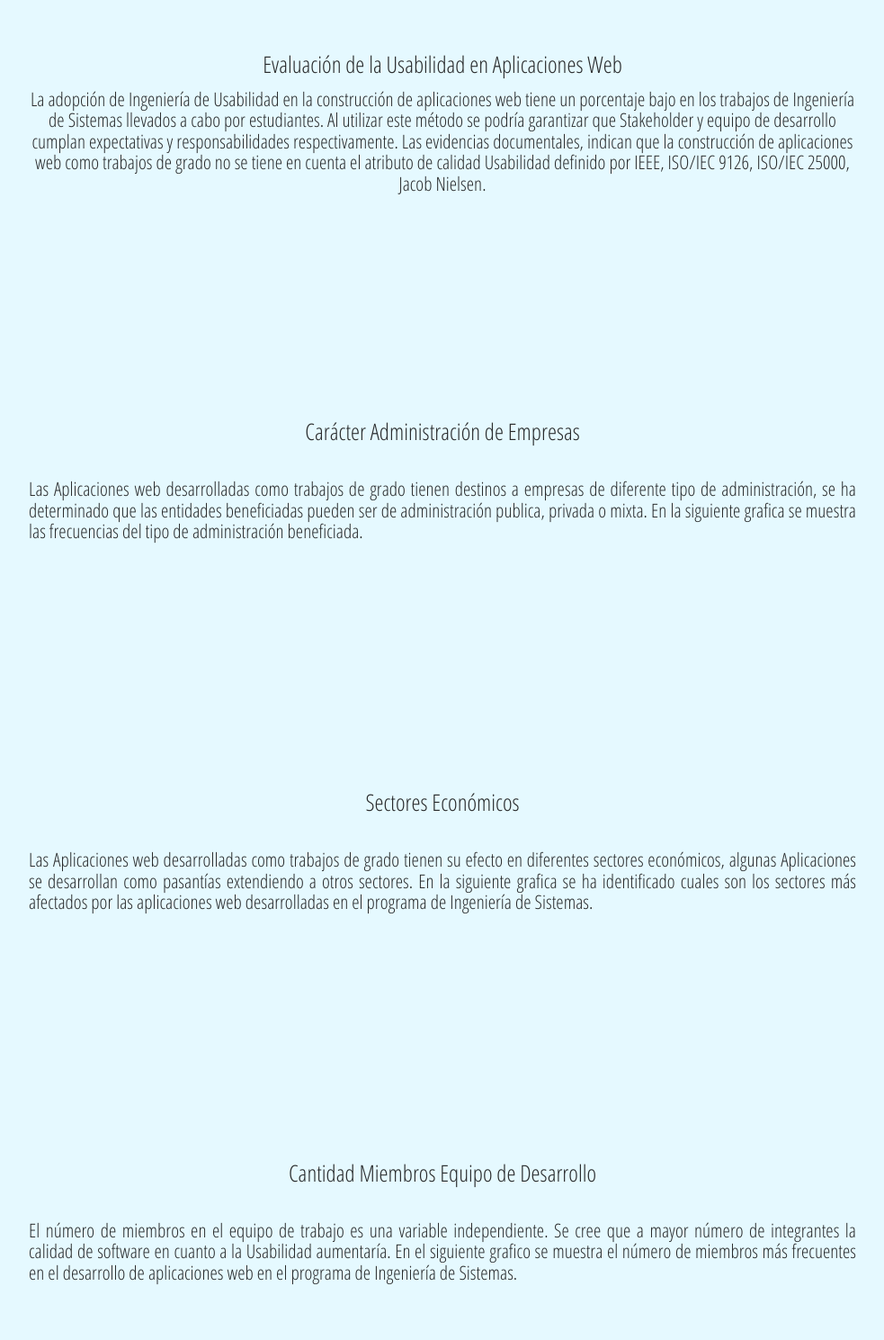
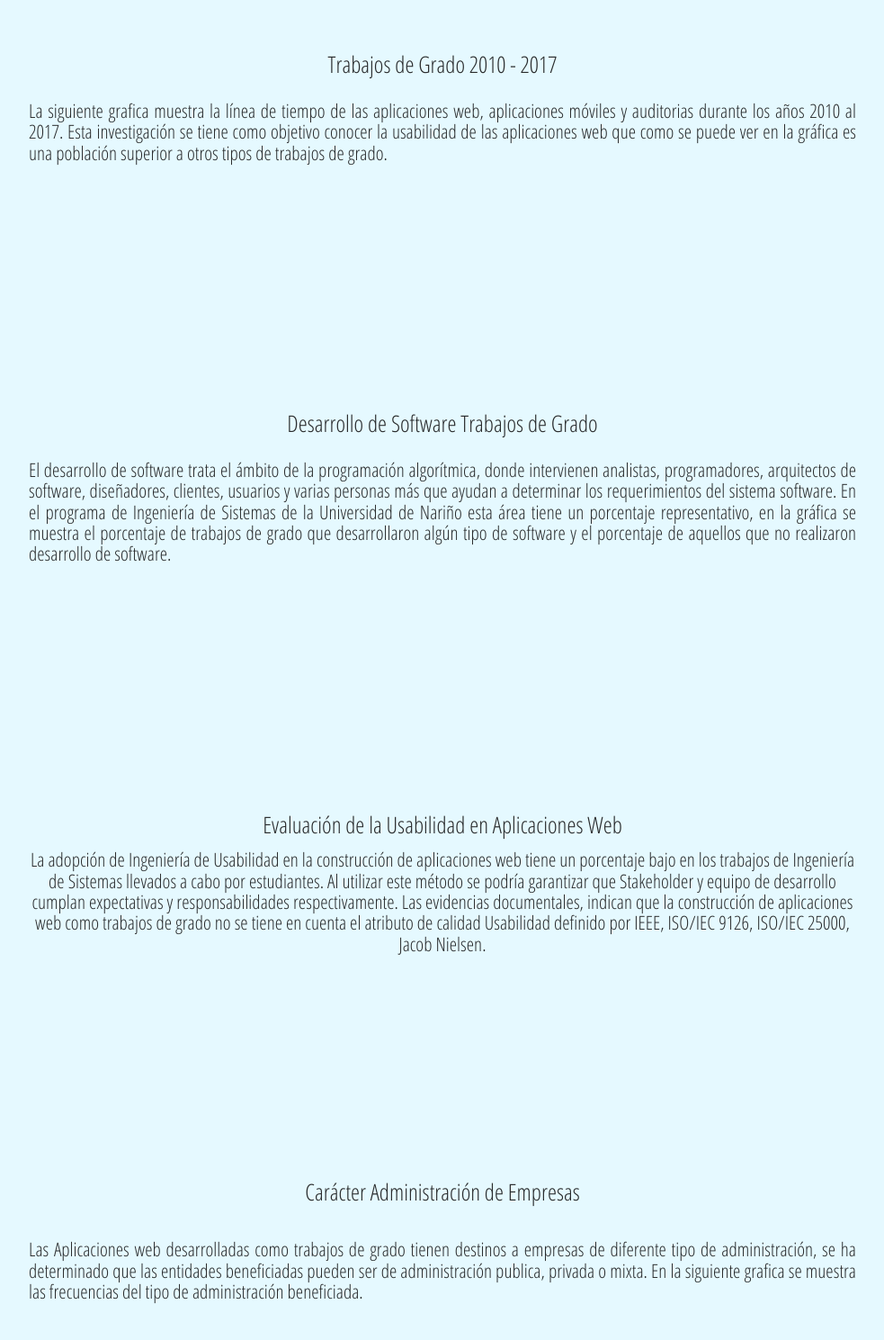
Before and after one commit to SmartEmotions/UsabilityWeb, a Django app: page /works/ in a window 1280 px wide, after a click that opens the changed part. Shown: the part 559-2048 px from the top of the page at 90% size, without its empty margins (148-1131 px from the left). Run offline with Django 3.2, Linux system fonts and the light colour scheme; a map, chart or similar area stays blank; parts of the project's set-up code (start-up, migrations or seed data) failed here and were passed over; some libraries are stand-ins or nearby versions.

Commit message:
Chart Desarrollo de Software, Año y Tipo de Aplicación

```diff
--- a/Population/templates/includes/characteristics/frequency-entit.html
+++ b/Population/templates/includes/characteristics/frequency-entit.html
@@ -10,7 +10,7 @@
         </div>
     </div>
     <div class="row">
-        <div class="col-lg-10 m-auto pt-3 pb-4">
+        <div class="col-lg-8 m-auto pt-3 pb-4">
             <canvas id="worksc-entit"></canvas>
         </div>
     </div>
--- a/Population/templates/includes/characteristics/frequency-membe.html
+++ b/Population/templates/includes/characteristics/frequency-membe.html
@@ -10,7 +10,7 @@
         </div>
     </div>
     <div class="row">
-        <div class="col-lg-10 m-auto pt-3 pb-4">
+        <div class="col-lg-8 m-auto pt-3 pb-4">
             <canvas id="worksc-cmemb"></canvas>
         </div>
     </div>
--- /dev/null
+++ b/Population/templates/includes/gradeworks/work-deve.html
@@ -0,0 +1,17 @@
+<section class="pt-4 pb-4" id="graph_devel" >
+    <div class="row text-justify wow fadeIn" data-wow-delay="0.2s">
+        <div class="col-lg-10 m-auto">
+            <h4 class="card-title text-center">
+                Desarrollo de Software Trabajos de Grado
+            </h4>
+            <h5 class="card-text mt-4 mb-4">
+                El desarrollo de software trata el ámbito de la programación algorítmica, donde intervienen analistas, programadores, arquitectos de software, diseñadores, clientes, usuarios y varias personas más que ayudan a determinar los requerimientos del sistema software. En el programa de Ingeniería de Sistemas de la Universidad de Nariño esta área tiene un porcentaje representativo, en la gráfica se muestra el porcentaje de trabajos de grado que desarrollaron algún tipo de software y el porcentaje de aquellos que no realizaron desarrollo de software.
+            </h5>
+        </div>
+    </div>
+    <div class="row">
+        <div class="col-lg-6 m-auto">
+            <canvas id="works_devel" class="mb-3 mt-4"></canvas>
+        </div>
+    </div>
+</section>
--- /dev/null
+++ b/Population/templates/includes/gradeworks/work-year-type.html
@@ -0,0 +1,17 @@
+<section class="pt-4 pb-4" id="graph_year_type" >
+    <div class="row text-justify wow fadeIn" data-wow-delay="0.2s">
+        <div class="col-lg-10 m-auto">
+            <h4 class="card-title text-center">
+                Trabajos de Grado 2010 - 2017
+            </h4>
+            <h5 class="card-text mt-4 mb-4">
+                La siguiente grafica muestra la línea de tiempo de las aplicaciones web, aplicaciones móviles y auditorias durante los años 2010 al 2017. Esta investigación se tiene como objetivo conocer la usabilidad de las aplicaciones web que como se puede ver en la gráfica es una población superior a otros tipos de trabajos de grado.
+            </h5>
+        </div>
+    </div>
+    <div class="row">
+        <div class="col-lg-10 m-auto">
+            <canvas id="works_year_types" class="mb-3 mt-4"></canvas>
+        </div>
+    </div>
+</section>
--- a/Population/templates/includes/scripts/scriptsLoadCharacteristics.html
+++ b/Population/templates/includes/scripts/scriptsLoadCharacteristics.html
@@ -12,6 +12,9 @@ var data_cmemb = false;
 
 var work_types = false;
 var work_ueval = false;
+var work_devel = false;
+
+var year_types = false;
 
 $(window).scroll(function()
 {
@@ -50,6 +53,11 @@ $(window).scroll(function()
     var tyH = $('#graph_types').outerHeight();
     var ueT = $('#works_ueval').offset().top;
     var ueH = $('#works_ueval').outerHeight();
+    var deT = $('#graph_devel').offset().top;
+    var deH = $('#graph_devel').outerHeight();
+
+    var ytT = $('#graph_year_type').offset().top;
+    var ytH = $('#graph_year_type').outerHeight();
 
     var wH = $(window).height();
     var wS = $(this).scrollTop();
@@ -65,6 +73,9 @@ $(window).scroll(function()
 
     work_types = (work_types)?true:analizeScroll(wS,wH,tyT,tyH,'work_type');
     work_ueval = (work_ueval)?true:analizeScroll(wS,wH,ueT,ueH,'work_ueva');
+    work_devel = (work_devel)?true:analizeScroll(wS,wH,deT,deH,'work_deve');
+
+    year_types = (year_types)?true:analizeScroll(wS,wH,ytT,ytH,'work_year_type');
 });
 
 function getdata(characteristic)
@@ -80,6 +91,7 @@ function getdata(characteristic)
                (characteristic=='app_cmenb')?['worksc-cmemb',"{% url 'web-apps-membe' %}", 40]:
 
                (characteristic=='work_type')?['works_types',"{% url 'works-type' %}", 80]:
+               (characteristic=='work_deve')?['works_devel',"{% url 'works-deve' %}", 100]:
                (characteristic=='work_ueva')?['works_ueval',"{% url 'works-ueva' %}", 80]:['', '', ''];
     $.ajax({
         url: url,
@@ -93,18 +105,25 @@ function getdata(characteristic)
     });
 }
 
+function getDataLine(characteristic)
+{
+    var [canvas,url, height]=(characteristic=='work_year_type')?["works_year_types",
+                                                                 "{% url 'works-year-types' %}",
+                                                                 20]:['', '', ''];
+    $.ajax({
+        url: url,
+        type: 'GET',
+        data: {format:"json"},
+        success:function(datos)
+        {
+            drawTimeLine(datos, characteristic, canvas, height);
+            return true;
+        }
+    });
+}
+
 function drawDataCharacteristic(info, characteristic, canvas, height)
 {
-    // var bgcl = ["rgba(0, 77, 64,0.4)",
-    //             "rgba(0, 105, 92,0.4)",
-    //             "rgba(0, 96, 100,0.4)",
-    //             "rgba(0, 131, 143,0.4)",
-    //             "rgba(0, 151, 167,0.4)",
-    //             "rgba(0, 172, 193,0.4)",
-    //             "rgba(0, 188, 212,0.4)",
-    //             "rgba(38, 198, 218,0.4)",
-    //             "rgba(77, 208, 225,0.4)",
-    //             "rgba(128, 222, 234,0.4)"];
     var bgcl = ["rgba(0, 77, 64,0.4)",
                 "rgba(38, 166, 154,0.4)",
                 "rgba(128, 203, 196,0.4)",
@@ -130,6 +149,7 @@ function drawDataCharacteristic(info, characteristic, canvas, height)
          characteristic == 'app_cmenb'? labs.push(elem.app_cmenb) :
 
          characteristic == 'work_type'? labs.push(elem.work_type) :
+         characteristic == 'work_deve'? labs.push(elem.work_develo) :
          characteristic == 'work_ueva'? labs.push(elem.work_uevalu) : false);
         data.push(elem.Total);
     });
@@ -139,11 +159,41 @@ function drawDataCharacteristic(info, characteristic, canvas, height)
     drawBar(canv, labs, data, dalb, bgcl, perc, width, height);
 }
 
+function drawTimeLine(info, characteristic, canvas, height)
+{
+    var bgcl = ["rgba(0, 77, 64,0.8)",
+                "rgba(38, 166, 154,0.8)",
+                "rgba(128, 203, 196,0.8)",
+                "rgba(128, 222, 234,0.8)",
+                "rgba(0, 188, 212,0.8)"];
+    var fill = ["rgba(0, 77, 64,0.2)",
+                "rgba(38, 166, 154,0.3)",
+                "rgba(128, 203, 196,1)",
+                "rgba(128, 222, 234,0.4)",
+                "rgba(0, 188, 212,0.4)"];
+
+    var canv = canvas;
+    var labl = []
+    info[0].Years.forEach(elem =>
+    {
+        labl.push(elem.Year);
+    });
+
+    drawLines(canv, info, labl, bgcl, fill);
+}
+
 function analizeScroll(wS, wH, hT, hH, v)
 {
     if (wS > (hT+hH-wH) && (hT > wS) && (wS+wH > hT+hH))
     {
-        getdata(v);
+        if (v != 'work_year_type')
+        {
+            getdata(v);
+        }
+        else
+        {
+            getDataLine(v);
+        }
         return true;
     }
     else
--- a/Population/templates/populationInit.html
+++ b/Population/templates/populationInit.html
@@ -104,6 +104,8 @@
                                  role="tabpanel"
                                  id="types">
                                 {% include "includes/gradeworks/work-type.html" %}
+                                {% include "includes/gradeworks/work-year-type.html" %}
+                                {% include "includes/gradeworks/work-deve.html" %}
                                 {% include "includes/gradeworks/work-ueva.html" %}
                                 {% include "includes/characteristics/frequency-entit.html" %}
                                 {% include "includes/characteristics/frequency-secto.html" %}
--- a/Population/views.py
+++ b/Population/views.py
@@ -99,11 +99,19 @@ class GradeworksViewSet(viewsets.ModelViewSet):
         q = self.get_queryset().filter(work_type=('Aplicación Web'))
         yes = q.filter(work_uevalu=True).count()
         no = q.filter(work_uevalu=False).count()
-        return Response(list([{'work_uevalu':'Si','Total':yes},
-                              {'work_uevalu':'No','Total':no}]))
+        return Response(list([{'work_uevalu':'No','Total':no},
+                              {'work_uevalu':'Si','Total':yes}]))
 
     @list_route()
-    def wapp(self, request):
+    def deve(self, request):
+        q = self.get_queryset()
+        yes = q.filter(work_develo=True).count()
+        no = q.filter(work_develo=False).count()
+        return Response(list([{'work_develo':'Si','Total':yes},
+                              {'work_develo':'No','Total':no}]))
+
+    @list_route()
+    def year_types(self, request):
         nwapp = self.get_queryset(
         ).filter(work_type__icontains='Aplicación Web'
         ).annotate(Year=F('work_year')
--- a/static/js/functions.js
+++ b/static/js/functions.js
@@ -79,3 +79,108 @@ function drawBar(canvas, labels, data, datal, bg_colrs, prcntags, width, maxheig
         }, null);
     })();
 }
+
+function drawLines(canv, info, labs, bgcl, fill)
+{
+    (function() {
+        var dataset = loadDataSets(info, labs, bgcl, fill);
+        var ctx = document.getElementById(canv).getContext('2d');
+        var chart = new Chart(ctx, {
+            type: 'line',
+            options:
+            {
+                animateScale:true,
+                responsive:true,
+                scales:
+                {
+                    xAxes:
+                    [{
+                        ticks: {
+                            beginAtZero: true,
+                            // fontSize: 18
+                        },
+                        display: true
+                    }],
+                    yAxes:
+                    [{
+                        ticks: {
+                            beginAtZero: true,
+                            // fontSize: 18
+                        },
+                        display: true
+                    }]
+                },
+                legend: {
+                    display: true,
+                    position: 'bottom',
+                    labels: {
+                        // fontSize:18
+                    }
+                },
+                tooltips: {
+					enabled: true,
+					mode: 'index',
+					position: 'nearest'
+                },
+                animation: {
+                    duration: 4000,
+                },
+            },
+            data:
+            {
+                labels: labs,
+                datasets:datasets
+            }
+        });
+    })();
+}
+
+function loadDataSets(data, labels, bgcl, fill)
+{
+    datasets = []
+    count = 0;
+    data.forEach(elem =>
+    {
+        data = []
+        elem.Years = fillEmptyValues(labels, elem.Years);
+        elem.Years.forEach(element =>
+        {
+            data.push(element.Total);
+        });
+        datasets.push({
+            "label": elem.Type,
+            "borderColor": bgcl[count],
+			"pointBackgroundColor": bgcl[count],
+			// "fill": false,
+            "backgroundColor": fill[count],
+            // "fillColor": fill[count],
+            // "pointColor": "rgba(200,255,200,1)",
+            // "pointStrokeColor": "#fff",
+            // "pointHighlightFill": "#fff",
+            // "pointHighlightStroke": "rgba(220,220,220,1)",
+            "data": data
+        });
+        count += 1;
+    });
+    return datasets;
+}
+
+function fillEmptyValues(labels, data)
+{
+    for (let i = 0; i < labels.length; i++)
+    {
+        var exist = false;
+        data.forEach(elements =>
+        {
+            if (elements.Year == labels[i])
+            {
+                exist = true;
+            }
+        });
+        if (!exist)
+        {
+            data.splice(i, 0, { "Year" : labels[i], "Total": 0 } );
+        }
+    }
+    return data;
+}
```
